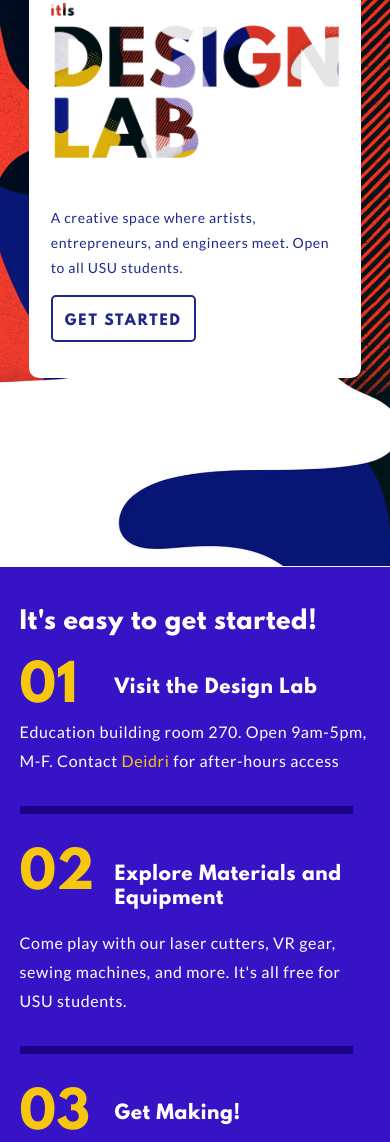
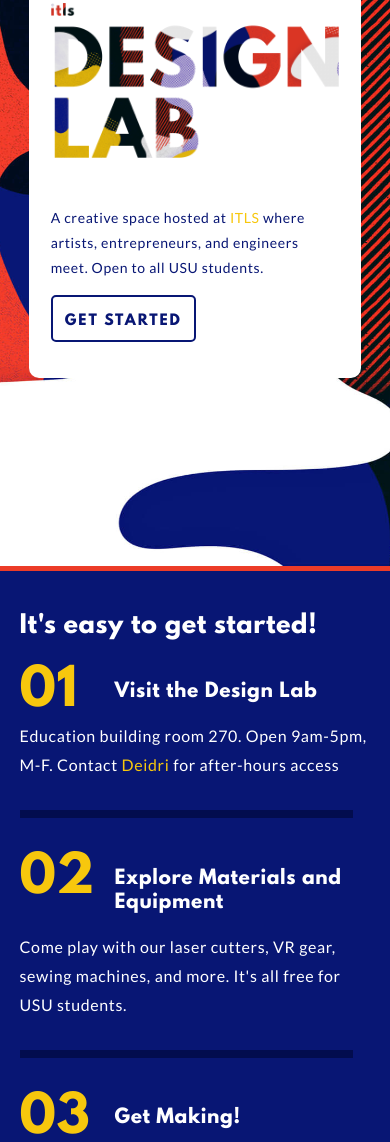
Before and after one commit to ARISGames/itls-design-lab, a website: page app/index.html in a window 390 px wide. Shown: the part 209-1351 px from the top of the page. Drawn offline with nearby package versions, Linux system fonts and the light colour scheme; files that its build step writes are made by us from their sources.

Commit message:
minor color changes

```diff
--- a/app/index.html
+++ b/app/index.html
@@ -99,7 +99,7 @@
     </h1>
     <div>
       <p>
-        A creative space where artists, entrepreneurs, and engineers meet. Open to all USU students.
+        A creative space hosted at <a href="https://itls.usu.edu" target="_blank">ITLS</a> where artists, entrepreneurs, and engineers meet. Open to all USU students.
       </p>
       <p>
         <a href="#get-started" onclick="hideMobileMenu();" class="button">Get Started</a>
--- a/app/scss/_colors.scss
+++ b/app/scss/_colors.scss
@@ -1,5 +1,7 @@
-$design-blue: rgb(33,39,138);
+$design-blue: #081674;
 .design-blue {color: $design-blue;}
+$design-blue-dark: #020c4e;
+.design-blue-dark {color: $design-blue-dark;}
 $design-pink: rgb(248,110,159);
 .design-pink {color: $design-pink;}
 $design-red: rgb(236,60,40);
--- a/app/scss/_get-started.scss
+++ b/app/scss/_get-started.scss
@@ -6,6 +6,8 @@
 */
 .get-started {
   padding: 5vw;
+  border-top:5px solid $design-red;
+  margin-top:-1px;
   ol {
     display: flex;
     counter-reset: li; /* Initiate a counter */
@@ -61,7 +63,7 @@
 
 @media screen and (max-width: 750px) {
   .get-started {
-    background-color: rgb(54,19,197);
+    background-color: $design-blue;
     color: white;
     ol {
       flex-direction: column;
@@ -70,7 +72,7 @@
         width: 95%;
         border: none;
         height: 8px;
-        background-color: rgb(26,0,133);
+        background-color: $design-blue-dark;
         margin: 30px 0;
       }
       li {
```
